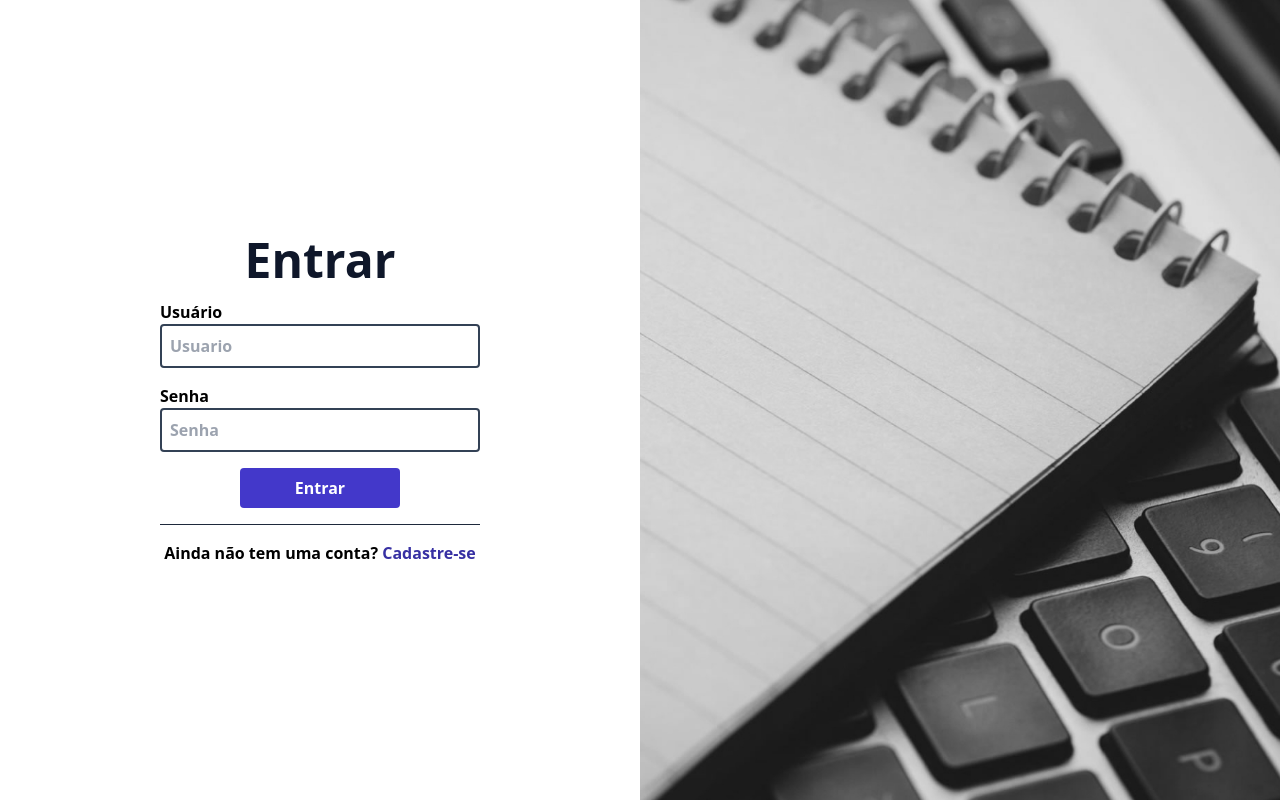
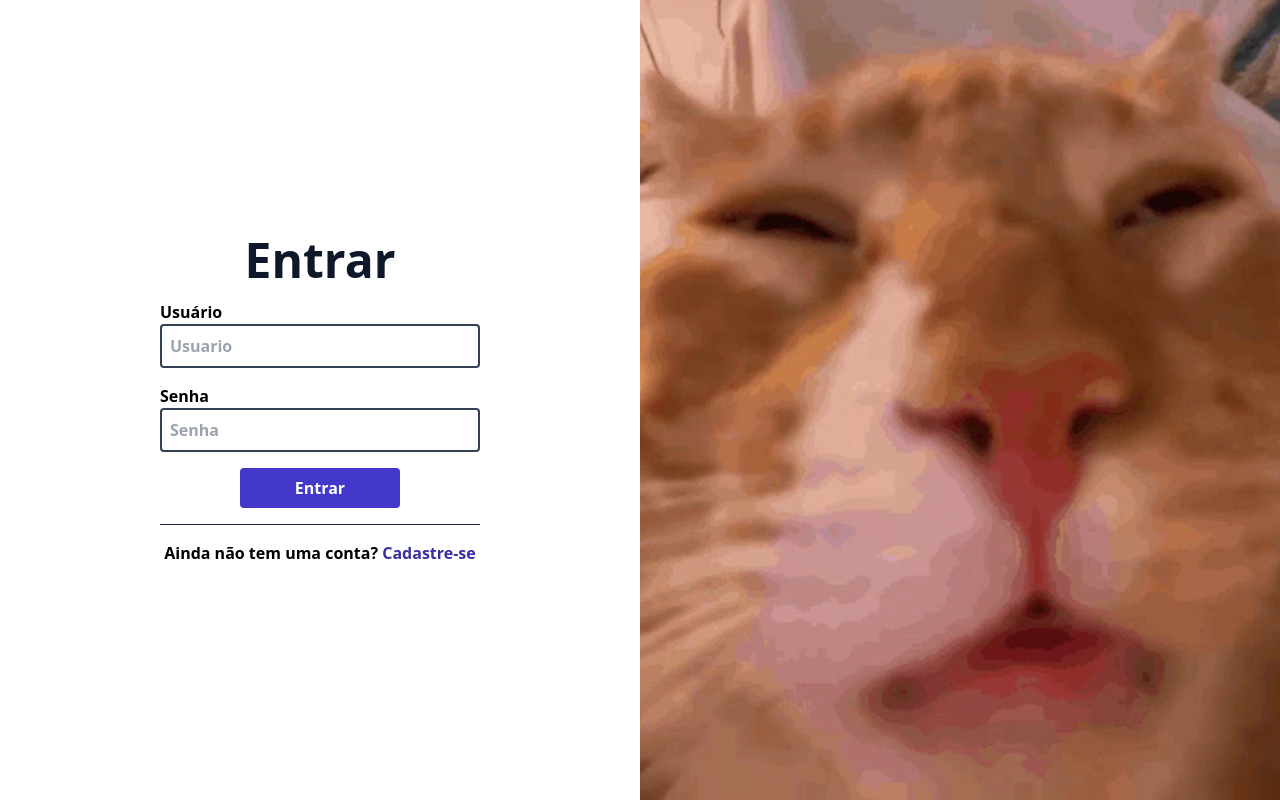
Before and after one commit to juliobelli/Projeto-Blog-Pessoal-React, a React (Vite) app: page / in a window 1280 px wide. Built offline with nearby package versions, Linux system fonts and the light colour scheme.

Commit message:
Update Login.css

```diff
--- a/src/pages/login/Login.css
+++ b/src/pages/login/Login.css
@@ -1,5 +1,5 @@
 .fundoLogin {
-    background-image: url(../../assets/cadastro.jpg);
+    background-image: url(../../assets/gato.png);
     background-repeat: no-repeat;
     min-height: 100vh;
     width: 100%;
```
